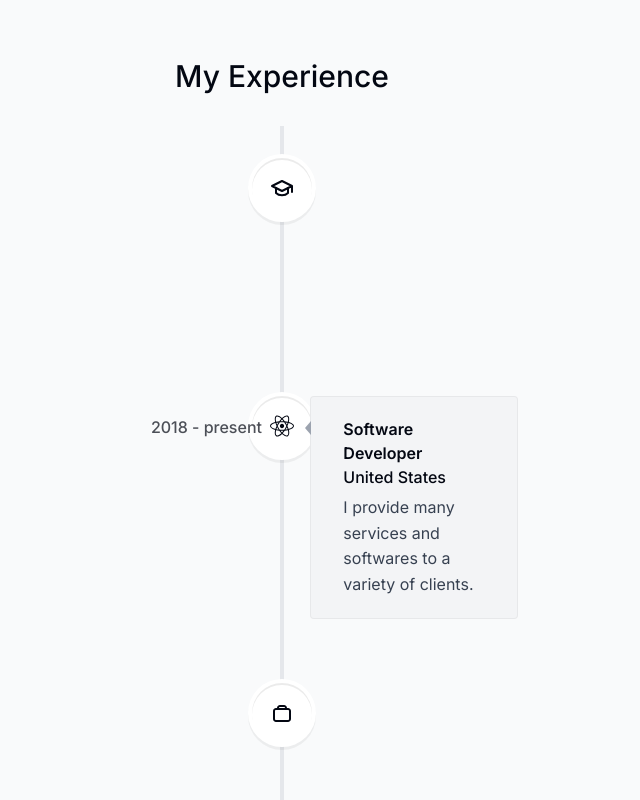
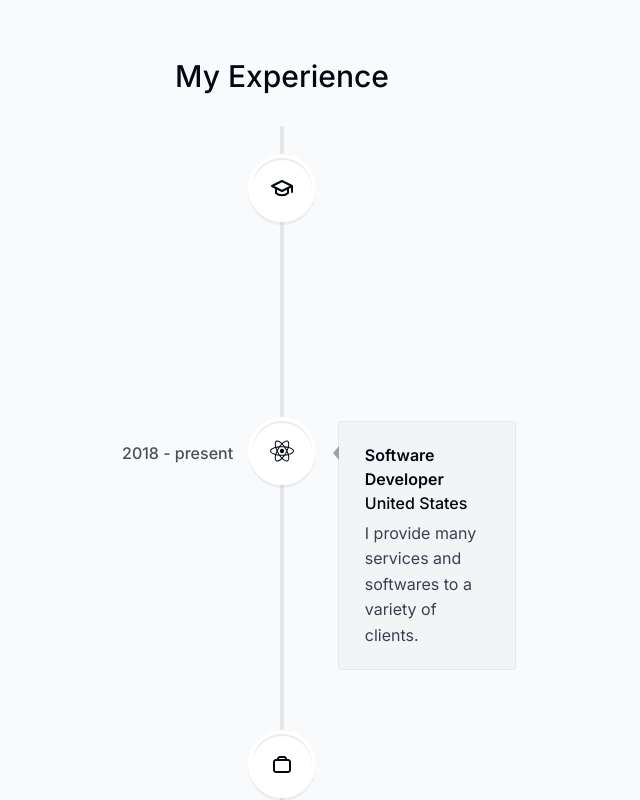
Before and after one commit to dylanjmolnar/portfolio, a Next.js app: page / in a window 1280 px wide. Shown: the part 3040-3840 px from the top of the page, without its empty margins (358-998 px from the left). Built offline with nearby package versions, Linux system fonts and the light colour scheme.

Commit message:
fix overlap in experience section

```diff
--- a/app/globals.css
+++ b/app/globals.css
@@ -13,3 +13,13 @@ html.dark {
 .borderBlack {
   @apply border border-black/10;
 }
+
+.vertical-timeline-custom .vertical-timeline-element-content {
+  margin-left: -2rem !important;
+  margin-right: -2rem !important;
+}
+
+.vertical-timeline-custom .vertical-timeline-element-date {
+  margin-left: 4rem !important;
+  margin-right: 4rem !important;
+}
--- a/components/experience.tsx
+++ b/components/experience.tsx
@@ -18,7 +18,7 @@ export default function Experience() {
   return (
     <section id="experience" ref={ref} className="scroll-mt-28 mb-28 sm:mb-40">
       <SectionHeading>My experience</SectionHeading>
-      <VerticalTimeline lineColor="">
+      <VerticalTimeline lineColor="" className="vertical-timeline-custom">
         {experiencesData.map((item, index) => (
           <React.Fragment key={index}>
             <VerticalTimelineElement
@@ -28,7 +28,7 @@ export default function Experience() {
                 boxShadow: "none",
                 border: "1px solid rgba(0, 0, 0, 0.05)",
                 textAlign: "left",
-                padding: "1.3rem 2rem",
+                padding: "1.3rem 1.6rem",
               }}
               contentArrowStyle={{
                 borderRight:
```
